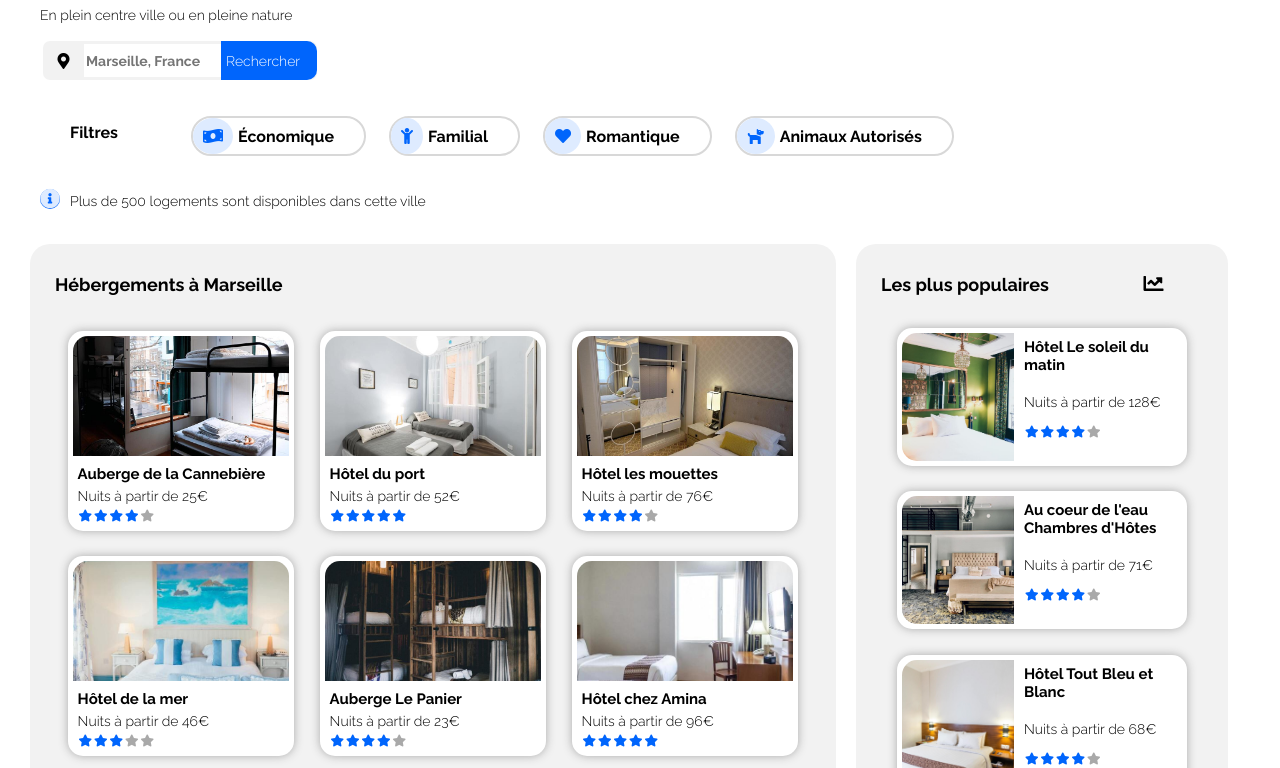
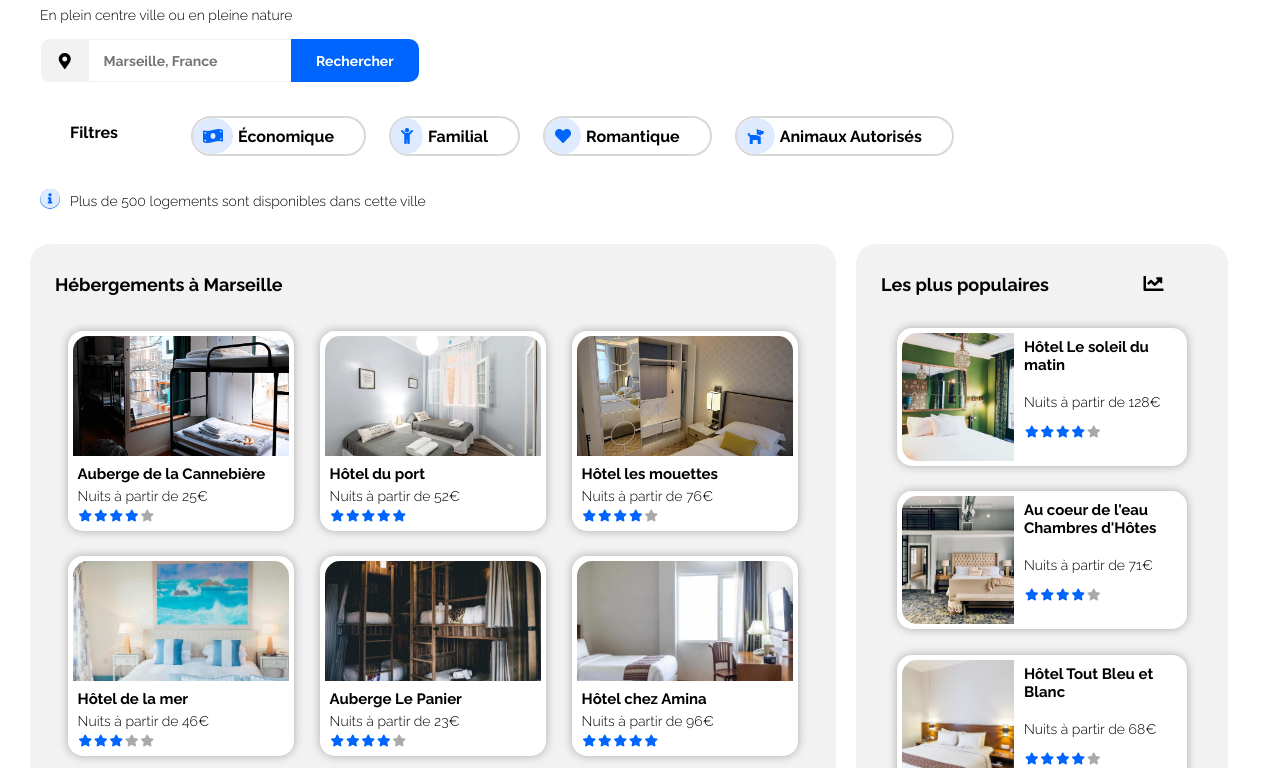
Before and after one commit to ginsengweb/solenebonnardot_2_30062021, a plain HTML site: page index.html in a window 1280 px wide. Shown: the part 117-885 px from the top of the page. Drawn offline with Linux system fonts and the light colour scheme.

Commit message:
Add files via upload

```diff
--- a/style.css
+++ b/style.css
@@ -97,16 +97,16 @@ nav ul li:first-child a {
   margin: 15px 0;
   padding: 0;
   height: 45px;
-  width: 280px;
+  width: 380px;
   border-radius: 10px;
-  border: solid 3px #fff;
+  border: solid 1px #fff;
   display: flex;
   flex-direction: row;
   align-items: center;
 }
 #map {
   border-radius: 10px 0 0 10px;
-  width: 15%;
+  width: 13%;
   text-align: center;
   display: block;
 }
@@ -119,8 +119,12 @@ nav ul li:first-child a {
   display: flex;
   height: 100%;
   align-items: center;
+  justify-content: center;
   width: 35%;
   padding: 5px;
+}
+#button p {
+  font-weight: 600;
 }
 #button i {
   display: none;
@@ -131,10 +135,11 @@ nav ul li:first-child a {
   font-size: 14px;
   color: black;
   height: 100%;
-  width: 50%;
-  border: 3px solid #f2f2f2;
+  width: 55%;
+  border: 1px solid #f2f2f2;
   border-right: none;
   border-left: none;
+  padding: 15px;
 }
 
 /* FILTRES */
```
